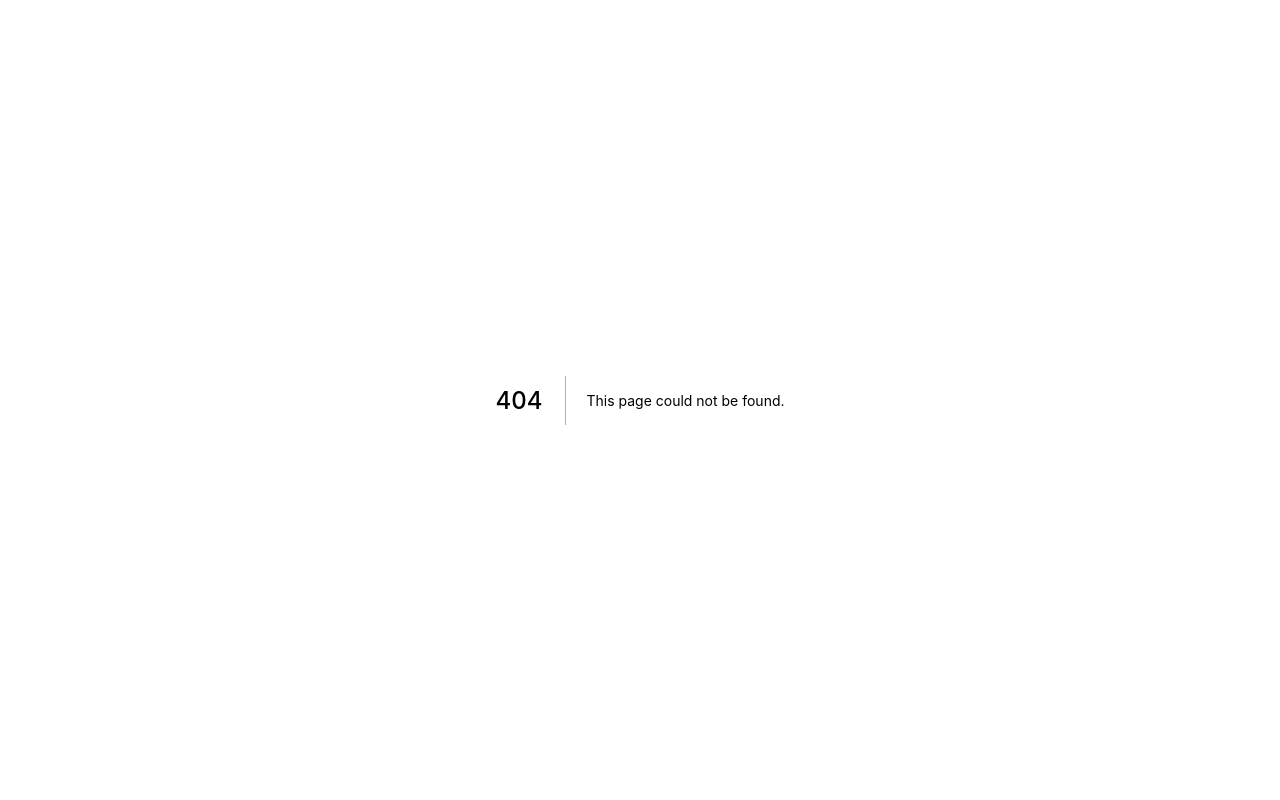
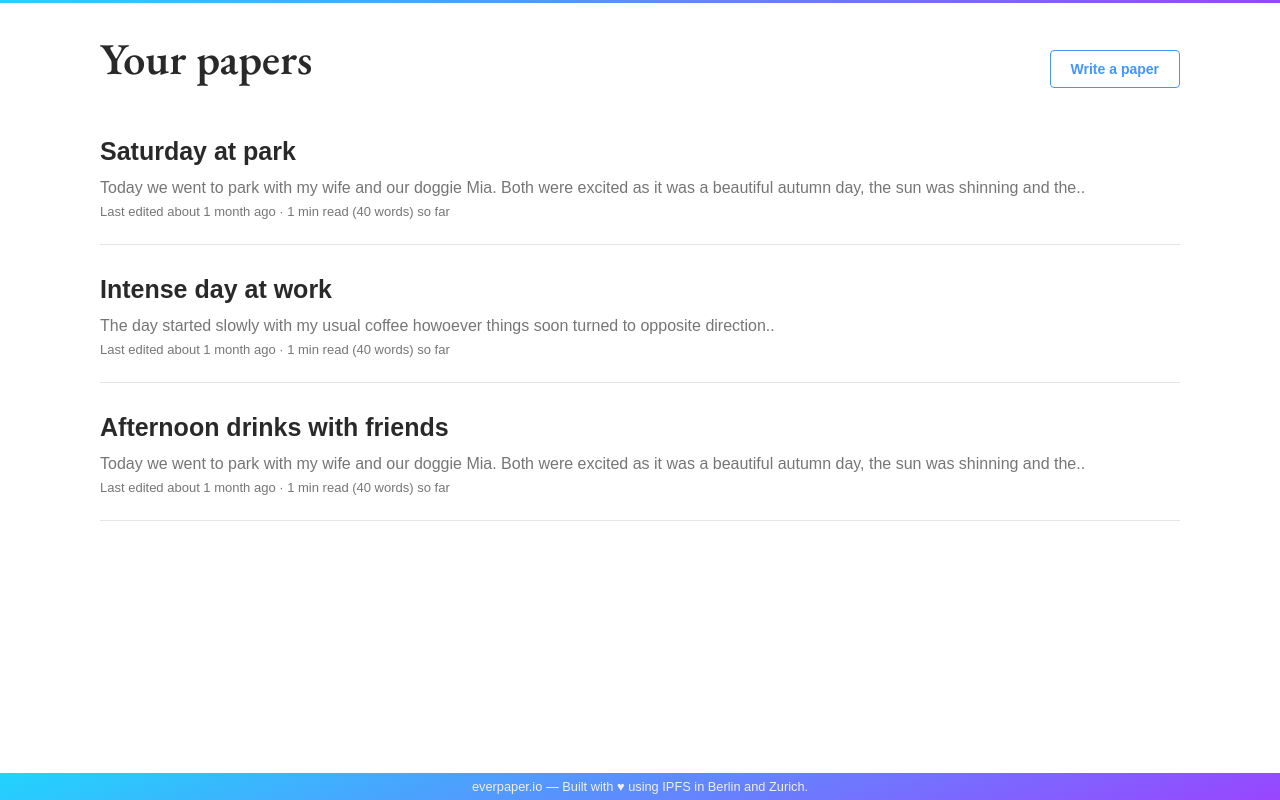
Before and after one commit to pavel-lens/everpaper.io, a Next.js app: page /papers in a window 1280 px wide. Before the commit this address had no page. Built offline with nearby package versions, Linux system fonts and the light colour scheme.

Commit message:
add papers.js

```diff
--- /dev/null
+++ b/pages/papers.js
@@ -0,0 +1,177 @@
+import * as css from '../shared/css';
+import Head from 'next/head';
+import styled from 'styled-components';
+
+const Layout = styled.div`
+  height: 100vh;
+  font-family: ${css.primaryFont};
+  color: ${css.primaryFontColor};
+  display: flex;
+  flex-direction: column;
+  align-items: center;
+  /* justify-content: center; */
+  background-color: #fff;
+`;
+
+const Top = styled.div`
+  position: absolute;
+  top: 0;
+  left: 0;
+  right: 0;
+  height: 3px;
+  background-image: ${css.primaryGradient};
+`;
+
+const Wrapper = styled.div`
+  width: 100%;
+  max-width: 1080px;
+  margin-top: 30px;
+  /* display: flex;
+  flex-direction: column;
+  align-items: center; */
+`;
+
+const Footer = styled.div`
+  position: absolute;
+  bottom: 0;
+  left: 0;
+  right: 0;
+  font-weight: 100;
+  font-size: 0.8em;
+  text-align: center;
+  padding: 6px 0;
+  color: ${css.secondaryColor}
+  background-image: ${css.primaryGradient};
+`;
+
+const H1 = styled.h1`
+  font-size: 44px;
+  font-weight: bolder;
+  margin: 0;
+  font-family: ${css.secondaryFont};
+  margin-bottom: 20px;
+`;
+
+const H2 = styled.h2`
+  font-size: 46px;
+  font-weight: 100;
+  font-family: 'Dancing Script';
+  margin: 10px 0;
+
+  @media only screen and (max-width: ${css.SM}) {
+    font-size: 40px;
+  }
+`;
+
+const H3 = styled.h3`
+  font-family: ${css.primaryFont};
+  font-size: 25px;
+  margin: 10px 0;
+`;
+
+const Button = styled.div`
+  /* display: inline-block; */
+  /* background-color: ${css.secondaryColor} */
+  color: #4395ff;
+  padding: 10px 20px;
+  font-size: 14px;
+  line-height: 16px;
+  font-weight: 600;
+  text-align: center;
+  /* width: 100%; */
+  /* text-transform: uppercase; */
+  border: 1px solid #4395ff;
+  border-radius: 4px;
+  cursor: pointer;
+  box-sizing: border-box;
+
+  /* box-shadow: ${css.shadowNormal}; */
+  transition: all ease-in;
+  transition-duration: 0.2s;
+
+  &:hover {
+    box-shadow: ${css.shadowElevated};
+  }
+`;
+
+const StoryPreview = styled.div`
+  font-size: 16px;
+  line-height: 24px;
+  color: rgba(0, 0, 0, 0.54);
+`;
+
+const StoryFooter = styled.div`
+  font-size: 13px;
+  line-height: 24px;
+  color: rgba(0, 0, 0, 0.54);
+`;
+
+const StoryWrapper = styled.div`
+  border-bottom: 1px solid rgba(0, 0, 0, 0.1);
+  padding: 20px 0;
+`;
+
+const Story = props => (
+  <StoryWrapper>
+    <H3>{props.title}</H3>
+    {props.children}
+  </StoryWrapper>
+);
+
+const LoginPage = () => (
+  <Layout>
+    <Head>
+      <title>everpaper - keep your daily journals</title>
+    </Head>
+    <Top />
+    <Wrapper>
+      <div
+        style={{
+          display: 'flex',
+          flexWrap: 'wrap',
+          justifyContent: 'space-between',
+          alignItems: 'center',
+        }}
+      >
+        <H1>Your papers</H1>
+        <Button>Write a paper</Button>
+      </div>
+      {/* <H2>Keep your daily journals</H2> */}
+      <Story title="Saturday at park">
+        <StoryPreview>
+          Today we went to park with my wife and our doggie Mia. Both were
+          excited as it was a beautiful autumn day, the sun was shinning and
+          the..
+        </StoryPreview>
+        <StoryFooter>
+          Last edited about 1 month ago · 1 min read (40 words) so far
+        </StoryFooter>
+      </Story>
+      <Story title="Intense day at work">
+        <StoryPreview>
+          The day started slowly with my usual coffee howoever things soon
+          turned to opposite direction..
+        </StoryPreview>
+        <StoryFooter>
+          Last edited about 1 month ago · 1 min read (40 words) so far
+        </StoryFooter>
+      </Story>
+      <Story title="Afternoon drinks with friends">
+        <StoryPreview>
+          Today we went to park with my wife and our doggie Mia. Both were
+          excited as it was a beautiful autumn day, the sun was shinning and
+          the..
+        </StoryPreview>
+        <StoryFooter>
+          Last edited about 1 month ago · 1 min read (40 words) so far
+        </StoryFooter>
+      </Story>
+    </Wrapper>
+
+    <Footer>
+      everpaper.io &mdash; Built with &hearts; using IPFS in Berlin and Zurich.
+    </Footer>
+  </Layout>
+);
+
+export default LoginPage;
```
